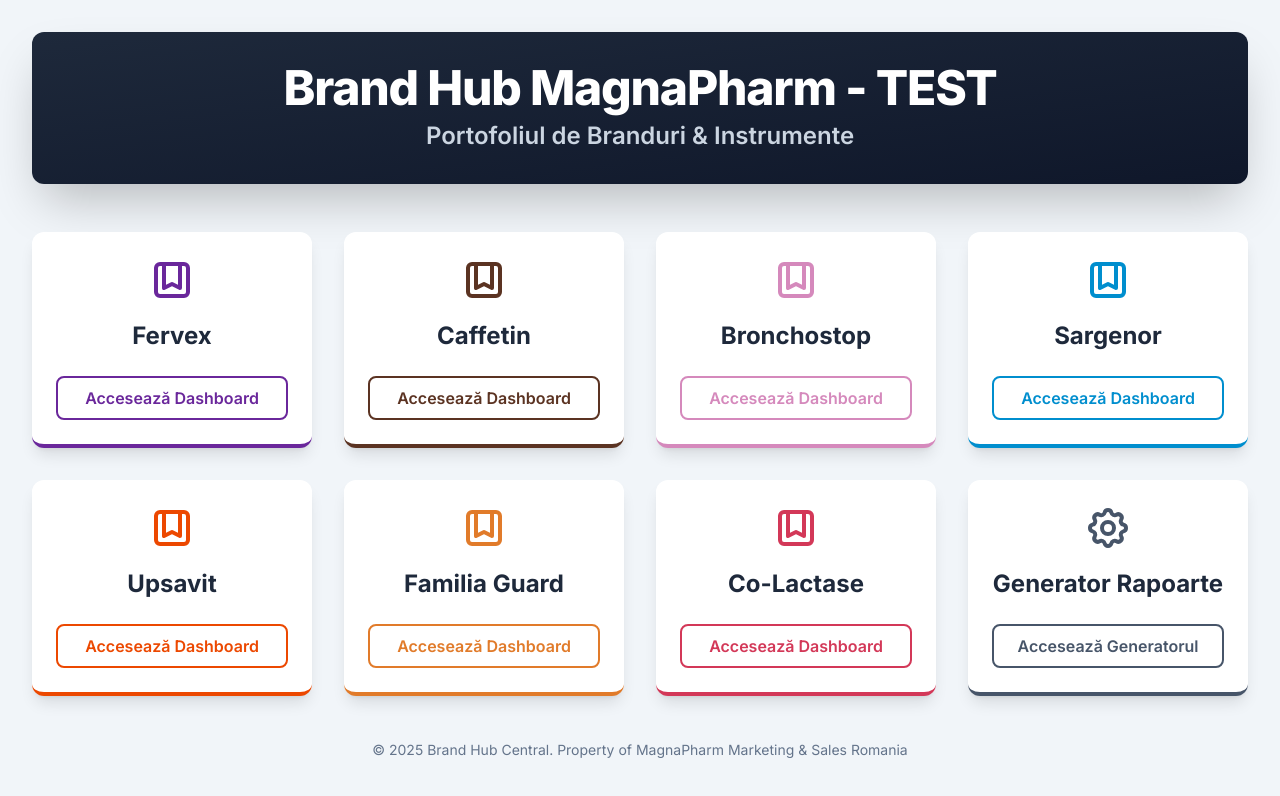
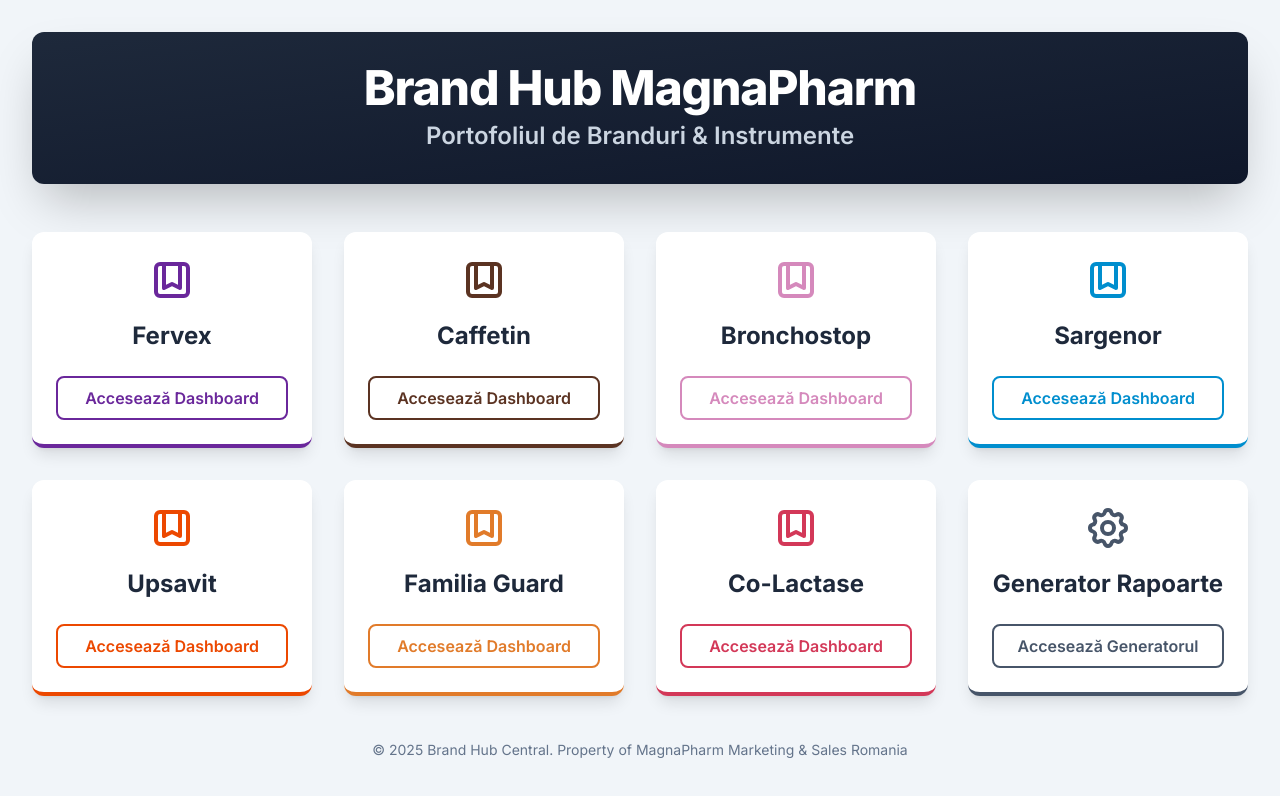
Before and after one commit to claudieux/brands-dashboard, a plain HTML site: page index.html in a window 1280 px wide. Drawn offline with nearby package versions, Linux system fonts and the light colour scheme.

```diff
--- a/index.html
+++ b/index.html
@@ -51,7 +51,7 @@
 
         <!-- Antet Hero -->
         <header class="mb-12 rounded-xl bg-gradient-to-br from-slate-800 to-slate-900 p-8 text-center text-white shadow-2xl">
-            <h1 class="text-4xl md:text-5xl font-extrabold tracking-tight">Brand Hub MagnaPharm - TEST</h1>
+            <h1 class="text-4xl md:text-5xl font-extrabold tracking-tight">Brand Hub MagnaPharm</h1>
             <p class="text-slate-300 text-xl md:text-2xl font-semibold mt-2">Portofoliul de Branduri & Instrumente</p>
         </header>
 
```
